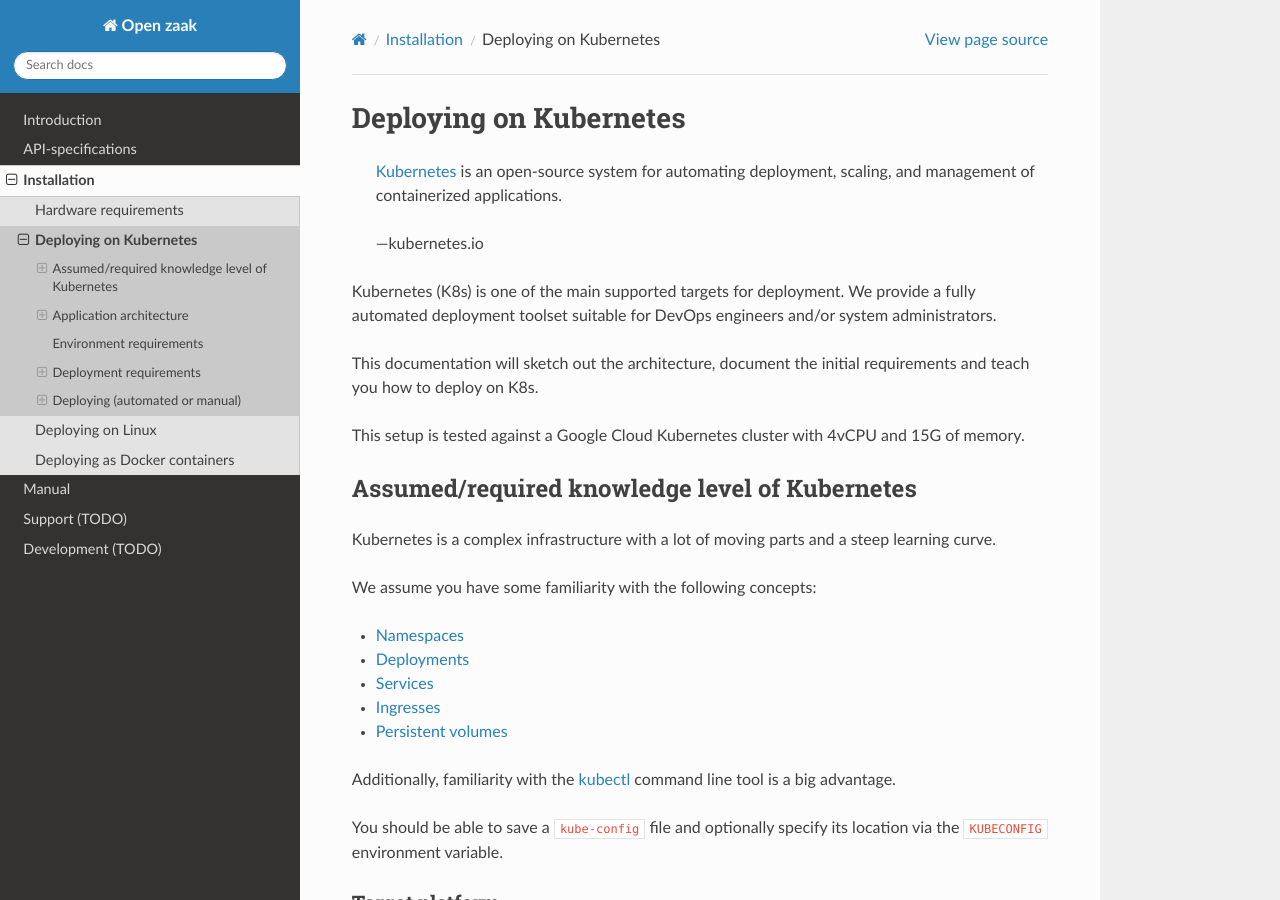
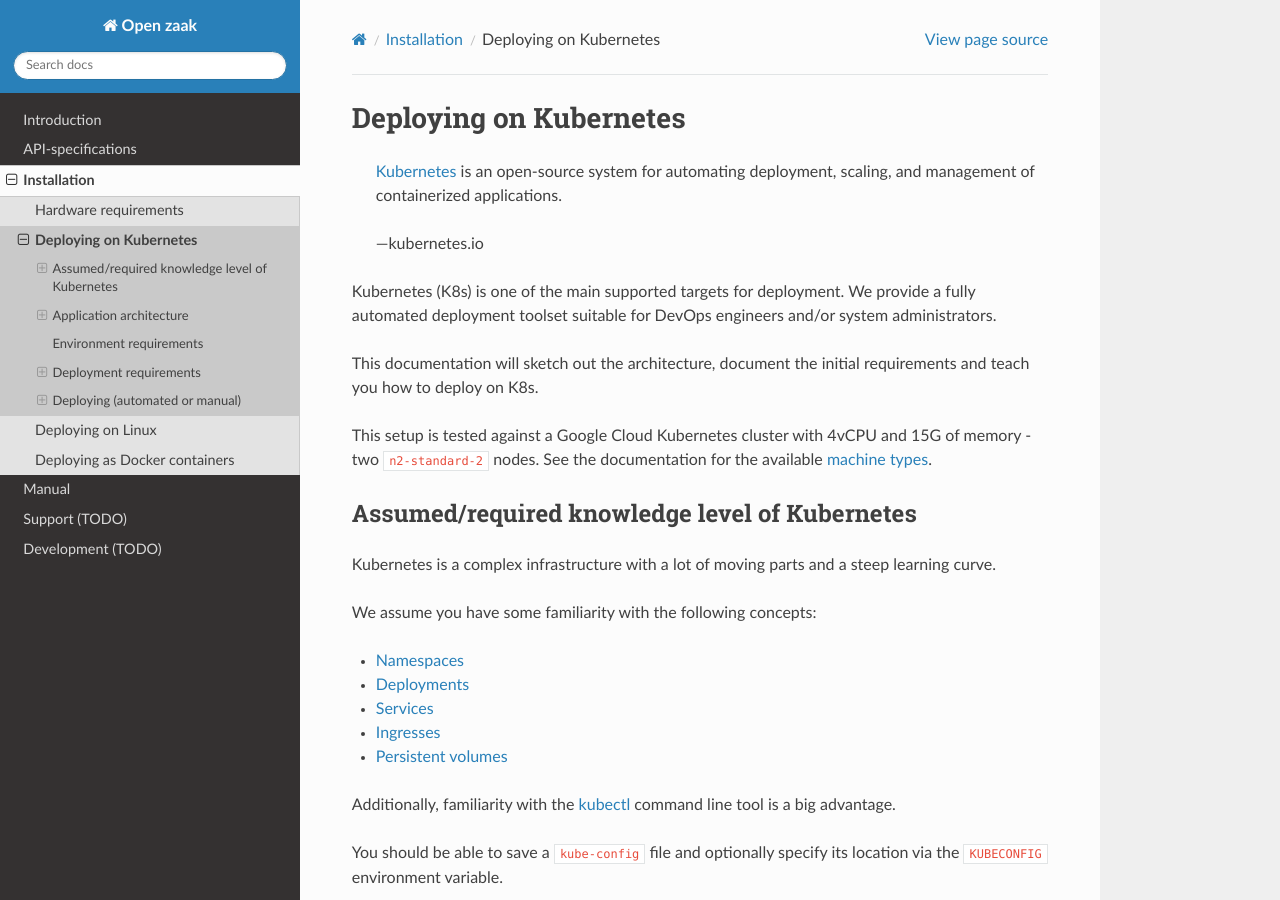
Before and after one commit to open-zaak/open-zaak, a Sphinx documentation site: the page built from docs/installation/deployment/kubernetes.rst, in a window 1280 px wide and 900 px high. Built offline with Sphinx 7.4.7 and the Read the Docs theme 2.0.0, drawn with Linux system fonts in a browser that asks for light colours; some of the changed text lies outside the part shown.

Commit message:
:ok_hand: Processed PR feedback

```diff
--- a/docs/installation/deployment/kubernetes.rst
+++ b/docs/installation/deployment/kubernetes.rst
@@ -18,7 +18,10 @@ This documentation will sketch out the architecture, document the initial
 requirements and teach you how to deploy on K8s.
 
 This setup is tested against a Google Cloud Kubernetes cluster with 4vCPU and
-15G of memory.
+15G of memory - two ``n2-standard-2`` nodes. See the documentation for the
+available `machine types`_.
+
+.. _machine types: https://cloud.google.com/compute/docs/machine-types#n2_standard_machine_types
 
 Assumed/required knowledge level of Kubernetes
 ==============================================
```
Also changed, not shown: other parts of docs/installation/deployment/kubernetes.rst (+3 -3 lines).
